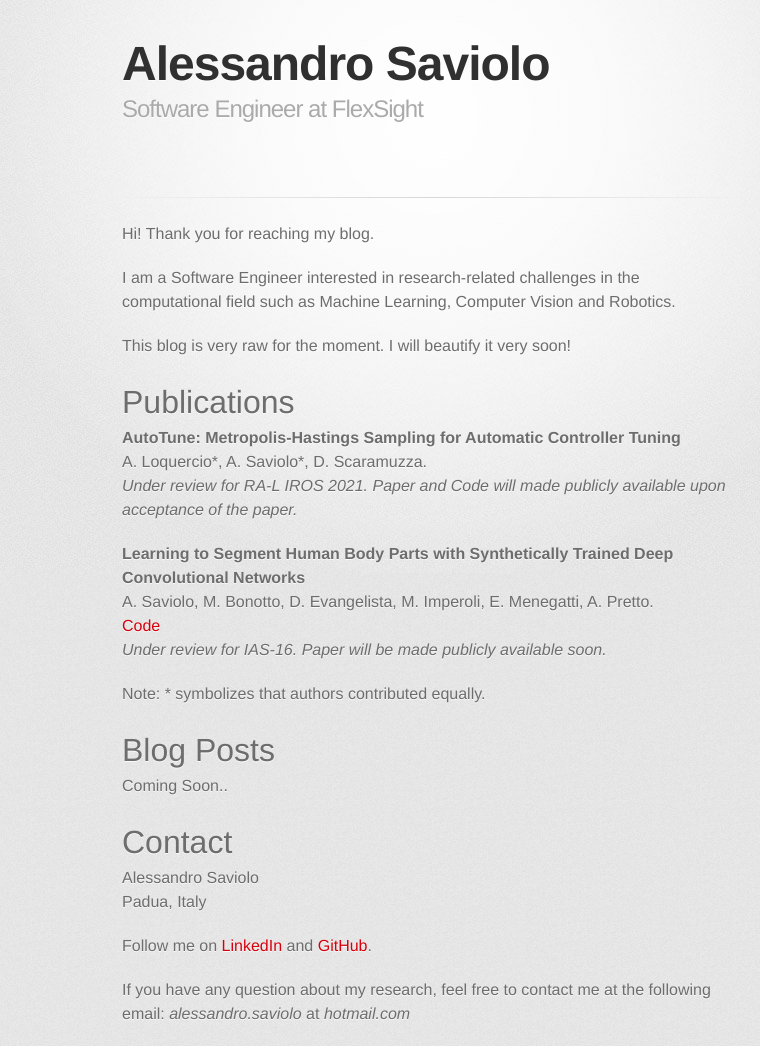
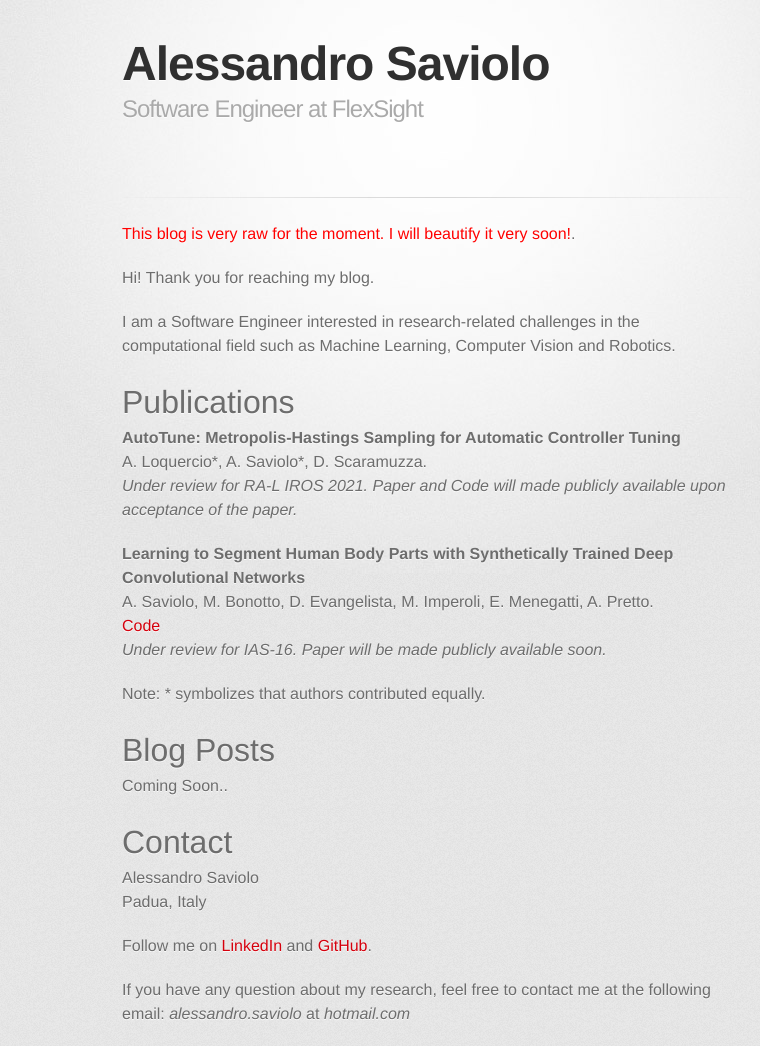
Before and after one commit to AlessandroSaviolo/AlessandroSaviolo.github.io, a Jekyll site: the page built from index.md, in a window 1280 px wide. Shown: the whole page, without its empty margins (208-968 px from the left). Built offline with Jekyll 4.4.1, drawn with Linux system fonts in a browser that asks for light colours; some web fonts are replaced.

```diff
--- a/index.md
+++ b/index.md
@@ -2,11 +2,11 @@
 layout: default
 ---
 
+<span style="color:red">This blog is very raw for the moment. I will beautify it very soon!</span>.
+
 Hi! Thank you for reaching my blog.
 
 I am a Software Engineer interested in research-related challenges in the computational field such as Machine Learning, Computer Vision and Robotics.
-
-This blog is very raw for the moment. I will beautify it very soon!
 
 # Publications
 
```
Also changed, not shown: README.md.
